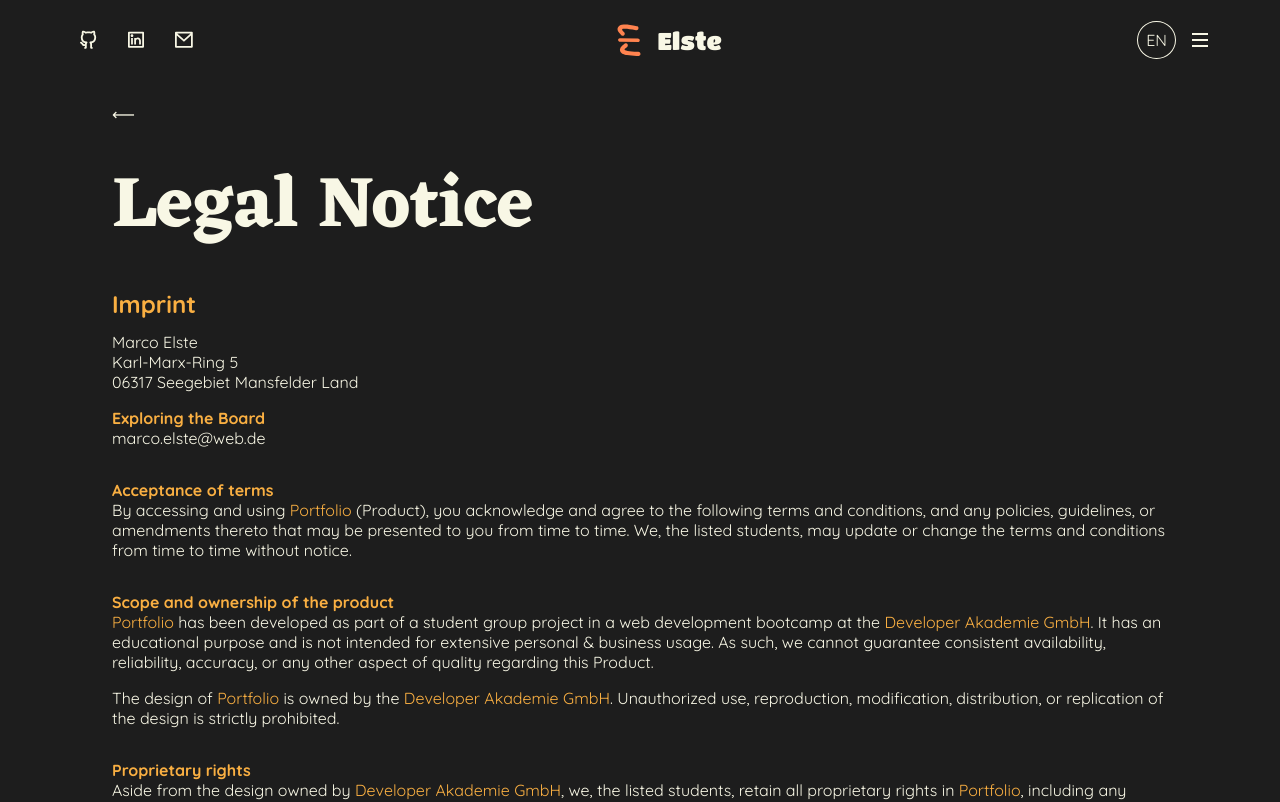
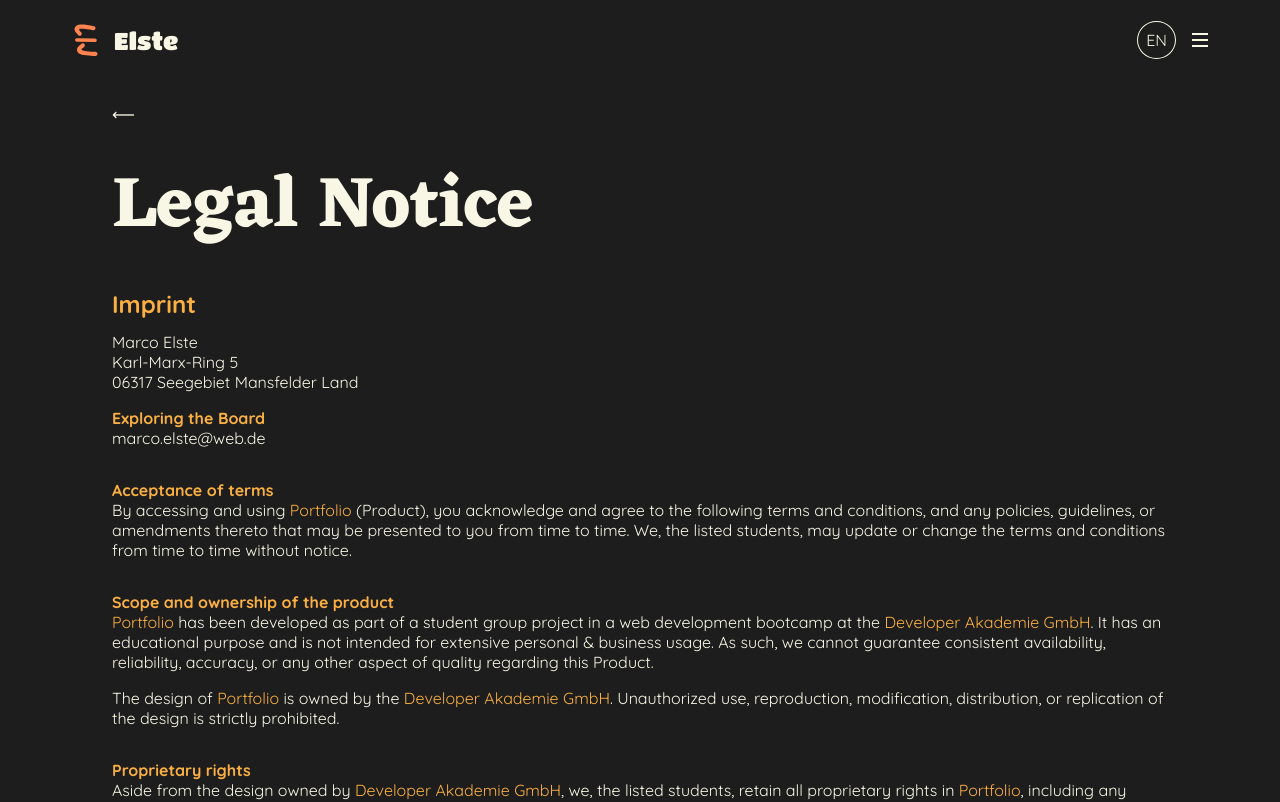
Before and after one commit to elma1989/portfolio, an Angular app: page /impressum in a window 1280 px wide. Shown: the top 802 px of the page. Built offline with nearby package versions, Linux system fonts and the light colour scheme.

Commit message:
chore: Updated HeaderComponent - create new input social media

```diff
--- a/src/app/main-content/main-content.component.html
+++ b/src/app/main-content/main-content.component.html
@@ -1,6 +1,7 @@
 <header app-header class="
 w-full h-[9dvh] lg:h-[10dvh] flex justify-center
 fixed top-0 left-0 z-2"
+[socialMedia]="hasSocialMedia()"
 [class.bg-blue]="isBackgroundBlue()"
 [class.bg-cblack]="isBackgroundBlack()"
 [class.bg-cwhite]="isBackgroundWhite()"></header>
--- a/src/app/main-content/main-content.component.ts
+++ b/src/app/main-content/main-content.component.ts
@@ -115,4 +115,13 @@ export class MainContentComponent implements AfterViewInit {
     this.scroller.scrollToAnchor(this.section());
   }
   // #endregion
+
+  /**
+   * Checks, if social media is in on header.
+   * @returns True if social media is on header.
+   */
+  hasSocialMedia() {
+    if (this.mobile()) return false;
+    return this.section() == SectionType.HERO;
+  }
 }
--- a/src/app/shared/components/header/header.component.html
+++ b/src/app/shared/components/header/header.component.html
@@ -1,5 +1,5 @@
 <div class="content px-4 lg:px-18 flex justify-between items-center overflow-x-hidden">
-    @if (hasSocialMedia()) {
+    @if (socialMedia()) {
         <social-media></social-media>
     }
     <div class="logo-area flex items-center font-titanone text-[1.5rem]" [class.tx-black]="isSectionDark()">
--- a/src/app/shared/components/header/header.component.ts
+++ b/src/app/shared/components/header/header.component.ts
@@ -1,4 +1,4 @@
-import { afterNextRender, AfterViewInit, Component, computed, effect, HostListener, inject, signal, Signal, WritableSignal } from '@angular/core';
+import { afterNextRender, AfterViewInit, Component, computed, effect, HostListener, inject, input, InputSignal, signal, Signal, WritableSignal } from '@angular/core';
 import { TranslationService } from '../../services/translation.service';
 import { SectionService } from '../../services/section.service';
 import { SectionType } from '../../enums/section-type';
@@ -18,26 +18,17 @@ import { MenuOverlayComponent } from '../menu-overlay/menu-overlay.component';
 })
 export class HeaderComponent {
   // #region Attributes
+  socialMedia: InputSignal<boolean> = input<boolean>(false);
   private readonly ts: TranslationService = inject(TranslationService);
   private readonly sec: SectionService = inject(SectionService);
   protected lang: Signal<'en' | 'de'> = computed(() => this.ts.lang());
   private section: Signal<SectionType> = computed(() => this.sec.section());
   private mobile: Signal<boolean> = computed(() => this.sec.mobile());
-  private prevMobile: WritableSignal<boolean> = signal<boolean>(false);
-  private needsToCalc: WritableSignal<boolean> = signal<boolean>(false);
   menu: WritableSignal<boolean> = signal<boolean>(false);
   // #endregion
 
   // #region Methods
   // #region Indicators
-  /**
-   * Checks, if social media is in on header.
-   * @returns True if social media is on header.
-   */
-  hasSocialMedia() {
-    if (this.mobile()) return false;
-    return this.section() == SectionType.HERO;
-  }
 
   /**
    * Checks if section is dark.
```
